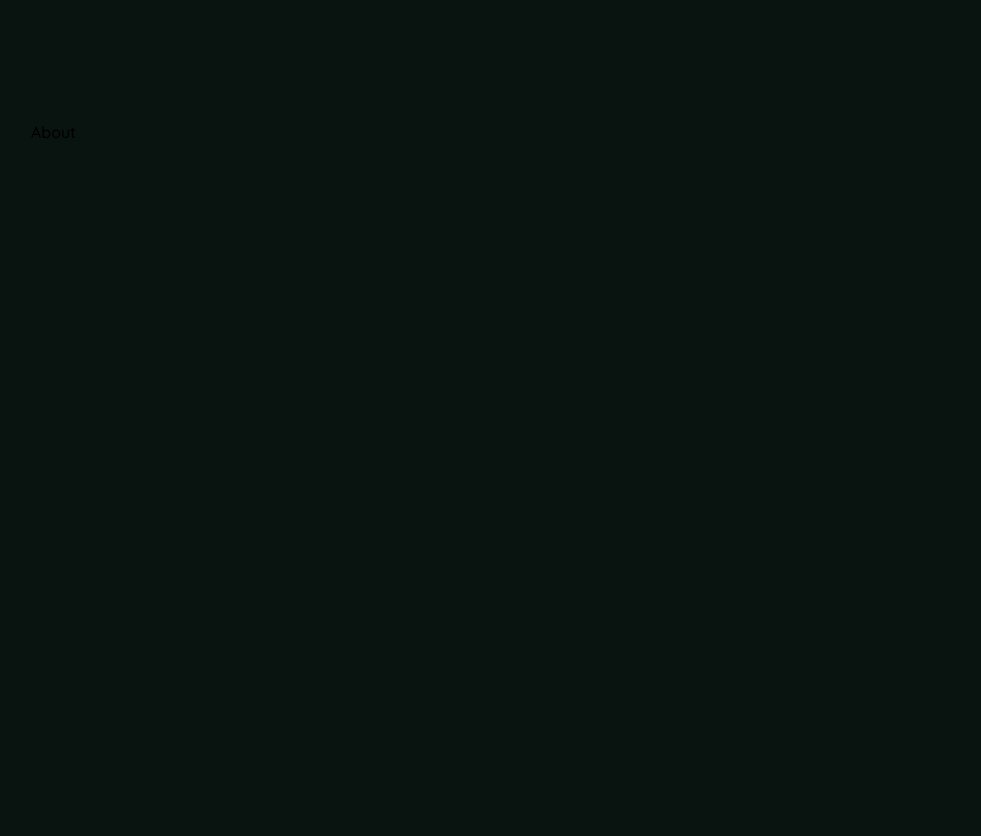
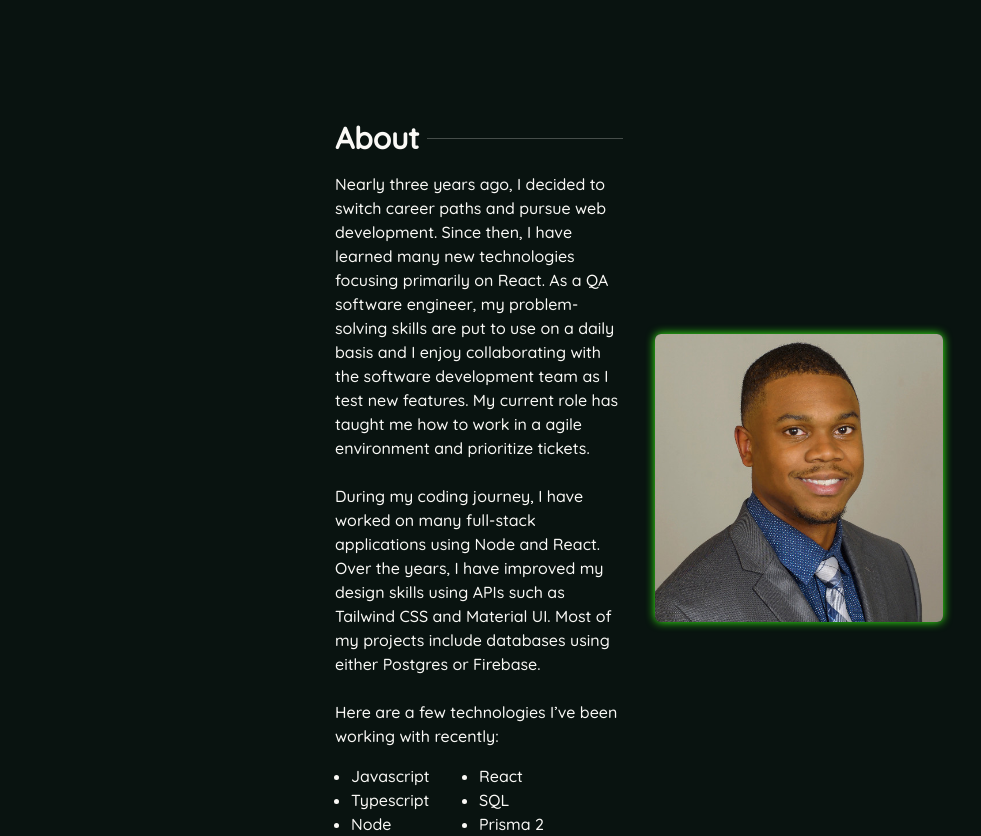
Before and after one commit to Ej1seven/Developer-Portfolio, a Next.js app: page / in a window 1280 px wide. Shown: the part 760-1596 px from the top of the page, without its empty margins (1-982 px from the left). Before the commit the page ends 904 px from the top, so only its background shows below. Built offline with nearby package versions, Linux system fonts and the light colour scheme.

Commit message:
added photo to About component

```diff
--- a/components/About.tsx
+++ b/components/About.tsx
@@ -4,8 +4,53 @@ interface AboutProps {}
 
 export const About: React.FC<AboutProps> = ({}) => {
   return (
-    <div>
-      <h3>About</h3>
+    <div className="text-[#FAF9F6] w-1/2 flex flex-row justify-center mx-auto">
+      <div className="w-1/2">
+        <div className="flex w-full justify-center mb-4">
+          {' '}
+          <h1 className="text-3xl font-extrabold mr-2">About</h1>
+          <div className="flex-grow border-t border-[#FAF9F6] my-auto px-8 opacity-25"></div>
+        </div>
+        <p>
+          Nearly three years ago, I decided to switch career paths and pursue
+          web development. Since then, I have learned many new technologies
+          focusing primarily on React. As a QA software engineer, my
+          problem-solving skills are put to use on a daily basis and I enjoy
+          collaborating with the software development team as I test new
+          features. My current role has taught me how to work in a agile
+          environment and prioritize tickets.
+        </p>
+        <br />
+        <p>
+          During my coding journey, I have worked on many full-stack
+          applications using Node and React. Over the years, I have improved my
+          design skills using APIs such as Tailwind CSS and Material UI. Most of
+          my projects include databases using either Postgres or Firebase.{' '}
+        </p>
+        <br />
+        <p className="mb-4">
+          Here are a few technologies I’ve been working with recently:
+        </p>
+        <div className="flex px-4">
+          <div className="w-1/2 list-inside">
+            <ul className="list-disc">
+              <li>Javascript</li>
+              <li>Typescript</li>
+              <li>Node</li>
+            </ul>
+          </div>
+          <div className="w-1/2 list-inside">
+            <ul className="list-disc">
+              <li>React</li>
+              <li>SQL</li>
+              <li>Prisma 2</li>
+            </ul>
+          </div>
+        </div>
+      </div>
+      <div className="w-1/2 ml-8 my-auto">
+        <img src="/profilePhoto.jpg" className="rounded-md glow" />
+      </div>
     </div>
   );
 };
--- a/styles/globals.css
+++ b/styles/globals.css
@@ -21,3 +21,6 @@ h6 {
 .text-glow:hover {
   text-shadow: 0 0 10px #39ff14, 0 0 10px #39ff14;
 }
+.glow {
+  box-shadow: #39ff14 0px 0px 10px 0px;
+}
```
Also changed, not shown: public/profilePhoto.jpg (added), public/welcome.svg (added).
